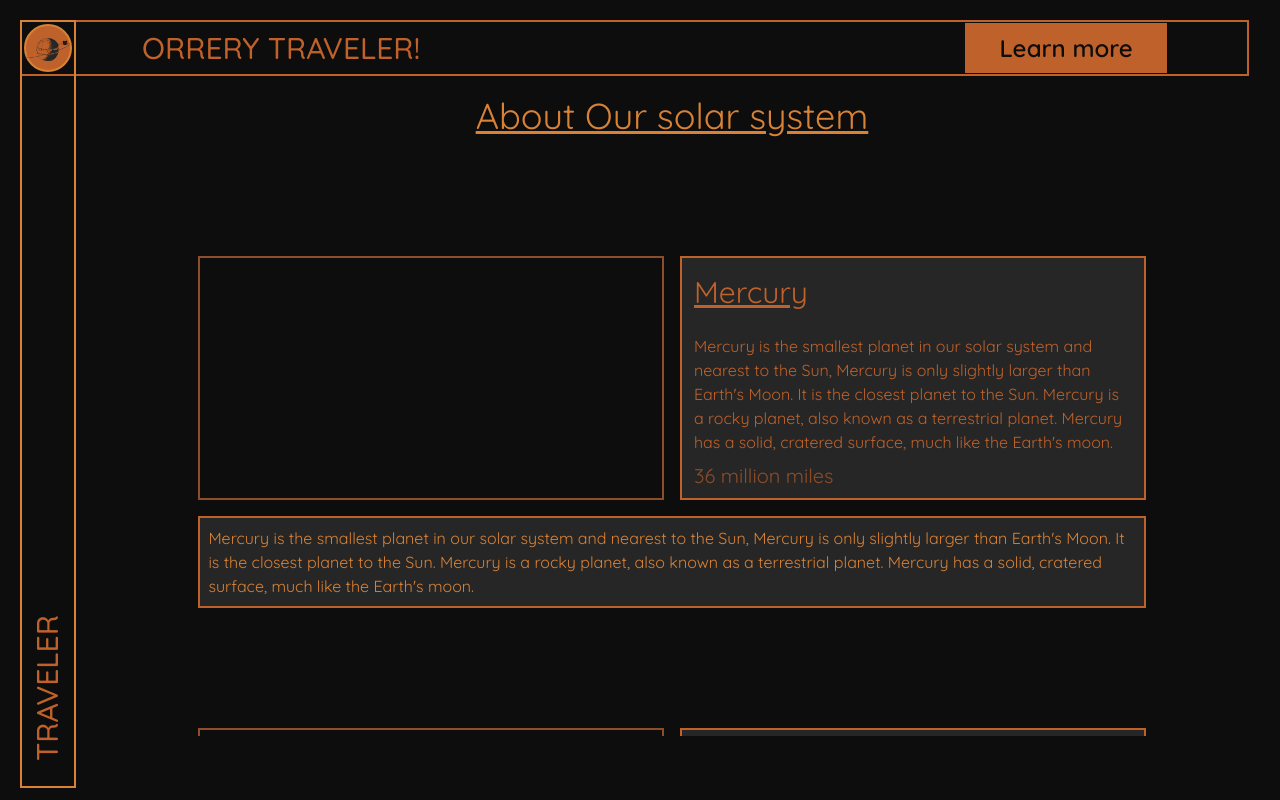
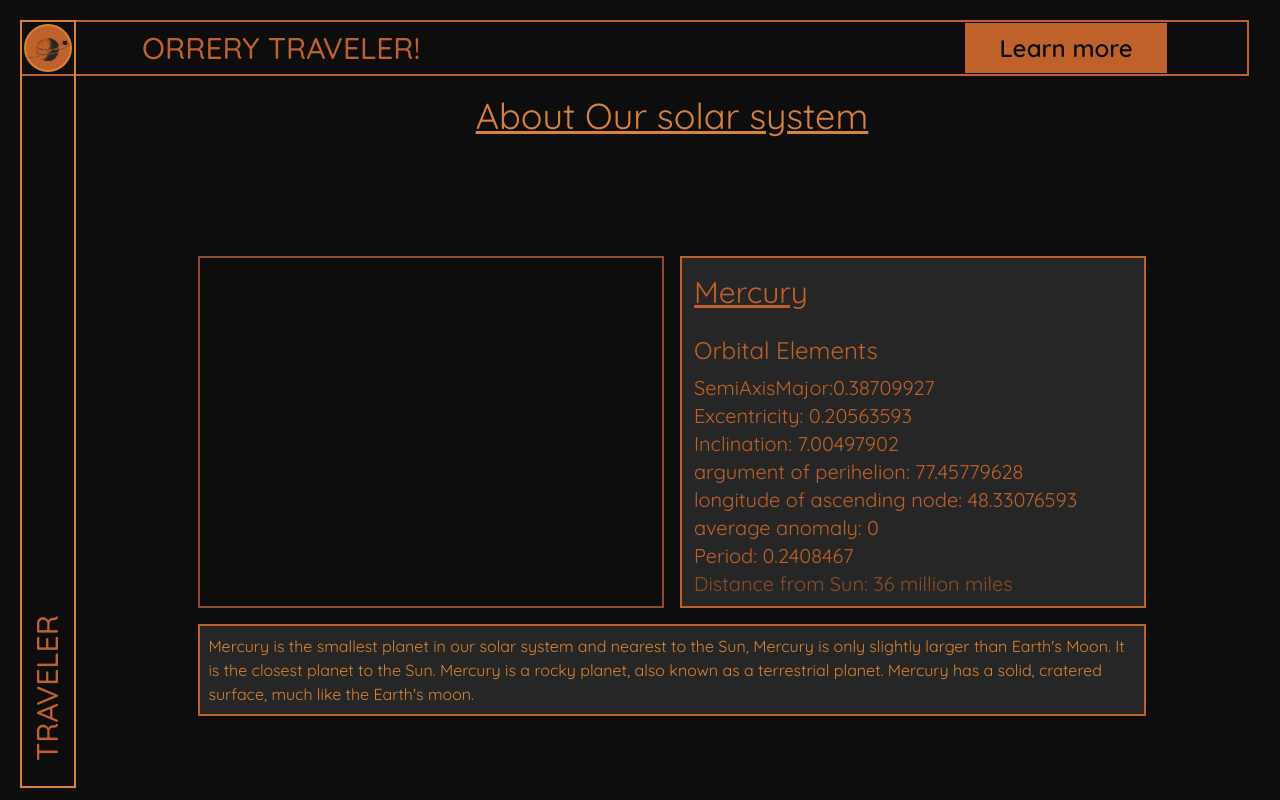
Before and after one commit to hndrkm/Travel_OrreryTraveler, a React (Vite) app: page /learnmore/info in a window 1280 px wide. Built offline with nearby package versions, Linux system fonts and the light colour scheme; no server answers.

Commit message:
corregido info card

```diff
--- a/src/components/Card.jsx
+++ b/src/components/Card.jsx
@@ -23,8 +23,24 @@ const Card = ({ planet }) => {
             </div>
             <div className="col md:col-span-2 col-span-4 border-2 border-primary bg-blac2 px-3 py-2">
                 <h1 className='text-3xl text-primary mt-2 underline'>{planet.name}</h1>
-                <h4 className='my-6 text-primary mb-2'>{planet.description}</h4>
-                <p className='text-wrap text-secondary text-md sm:text-xl'>{planet.distanceFromSun}</p>
+                <h4 className='my-6 text-primary text-2xl mb-2'>Orbital Elements</h4>
+                <div className="text-primary  text-xl">
+                        SemiAxisMajor:{planet.smA}
+                        <br />
+                        Excentricity: {planet.oE}
+                        <br />
+                        Inclination: {planet.oI}
+                        <br />
+                        argument of perihelion: {planet.aP}
+                        <br />
+                        longitude of ascending node: {planet.aN}
+                        <br />
+                        average anomaly: {planet.mAe}
+                        <br />
+                        Period: {planet.period}
+                </div>
+
+                <p className='text-wrap text-secondary text-md sm:text-xl'>Distance from Sun: {planet.distanceFromSun}</p>
             </div>
             <div className="col col-span-4 border-2 border-primary bg-blac2 text-wrap text-secondary2 px-2 py-2">
                 <p>{planet.description}</p>
--- a/src/components/glcomponents/Anvorguesa.jsx
+++ b/src/components/glcomponents/Anvorguesa.jsx
@@ -24,7 +24,7 @@ function Anvorguesa({ radius = 20, speed = 1.3, ...props }) {
             <Plane scale={layer.scale} args={[1, 1, 10, 10 ]} position={[0, -50, 0]} >
                 <meshBasicMaterial transparent map={layer.texture}  />
             </Plane>
-            <LabelText position={[0,-300,0]} children={"Nuestro Modelo"}/>
+            <LabelText link='/learnmore/ourmodel' position={[0,-300,0]} children={"Nuestro Modelo"}/>
         </group>
 
     )
--- a/src/components/glcomponents/Cat.jsx
+++ b/src/components/glcomponents/Cat.jsx
@@ -22,7 +22,7 @@ function Cat({ radius = 50, speed = 1.5, ...props }) {
       })
     return (
         <group ref={group}>
-            <LabelText position={[400,120,0]} children={"Informacion"}/>
+            <LabelText link='/learnmore/info' position={[400,120,0]} children={"Informacion"}/>
             <Plane scale={layer.scale} args={[1, 1, 10, 10]} position={[400, 200, 0]} >
                 <meshBasicMaterial transparent map={layer.texture} />
             </Plane>
--- a/src/components/glcomponents/CubeSat.jsx
+++ b/src/components/glcomponents/CubeSat.jsx
@@ -25,7 +25,7 @@ function CubeSat({ radius = 50, speed = 1.5, ...props }) {
             <Plane scale={layer.scale} args={[1, 1, 10 , 10 ]} position={[-450, -100, 0]} >
                 <meshBasicMaterial transparent map={layer.texture}  />
             </Plane>
-            <LabelText position={[-400,-150,0]} children={"Modelo Mecanico"}/>
+            <LabelText link='/learnmore/mecanic' position={[-400,-150,0]} children={"Modelo Mecanico"}/>
         </group>
 
     )
```
